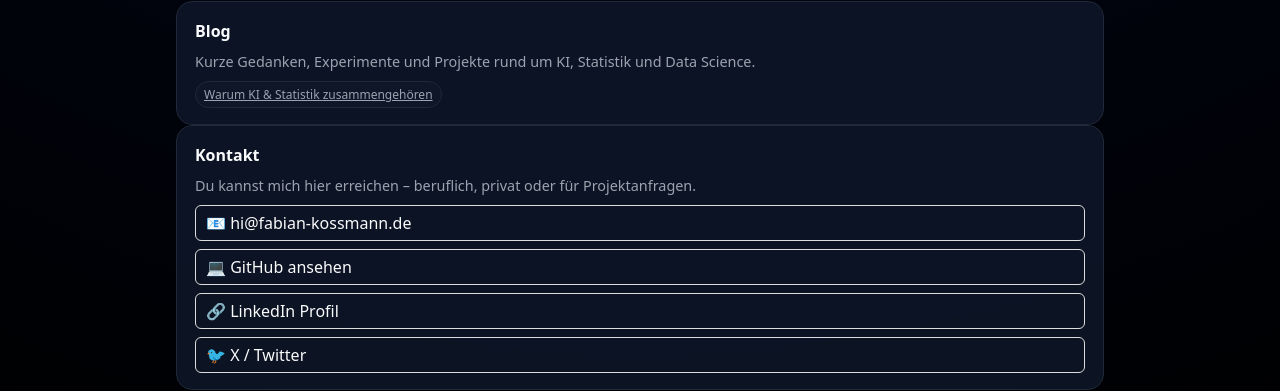
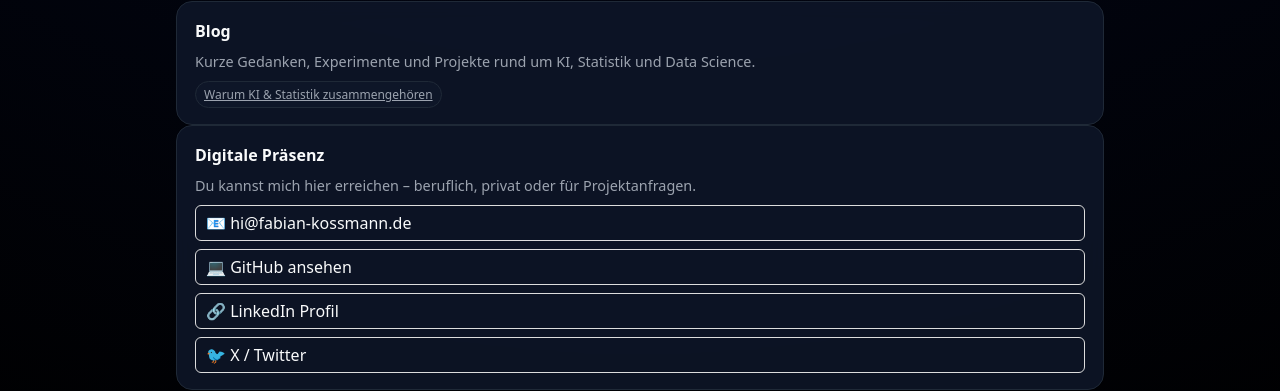
Before and after one commit to kossmanf/fabians-website, a Jekyll site: the page built from index.md, in a window 1280 px wide. Shown: the part 1106-1497 px from the top of the page. Built offline with Jekyll 4.4.1, drawn with Linux system fonts in a browser that asks for light colours.

Commit message:
updated contact info

```diff
--- a/_layouts/default.html
+++ b/_layouts/default.html
@@ -140,7 +140,7 @@
             </section>
 
             <section id="contact" class="section" style="margin-bottom: 16px;">
-                <h2>Kontakt</h2>
+                <h2>Digitale Präsenz</h2>
 
                 {% if page.contact_text %}
                     <p>{{ page.contact_text }}</p>
```
